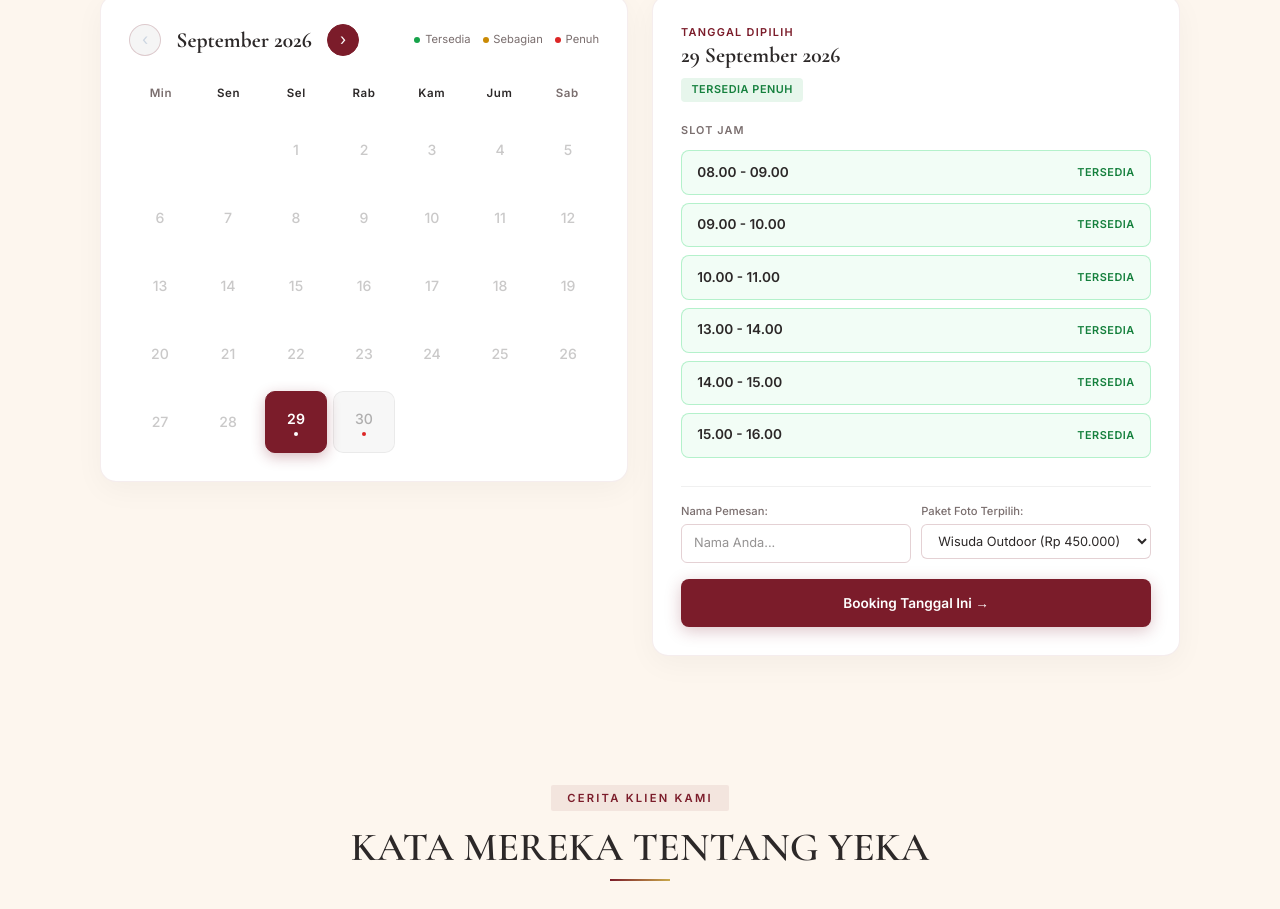
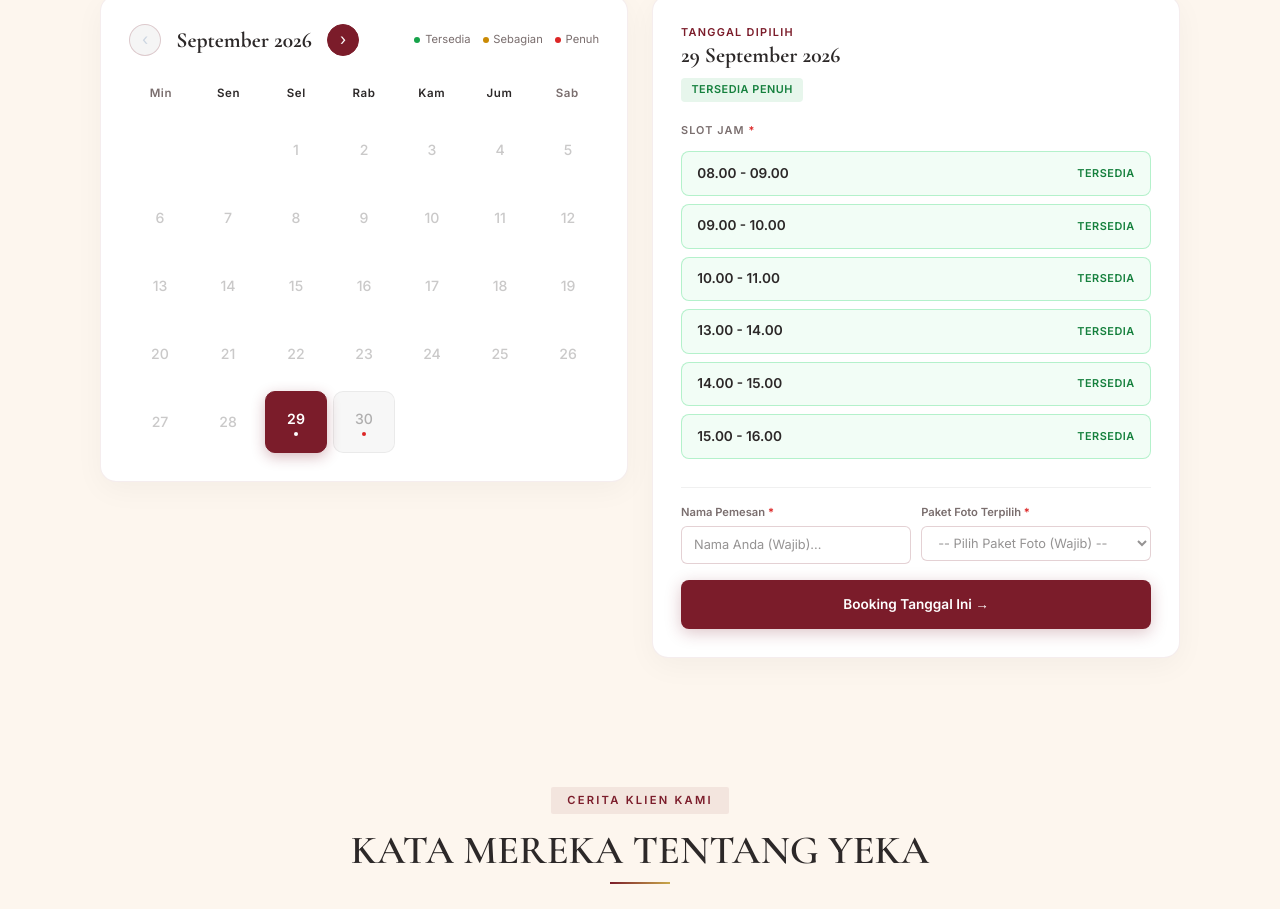
Before and after one commit to andrew-sora/yeka-studio, a Next.js app: page / in a window 1280 px wide. Shown: the part 5000-5909 px from the top of the page. Built offline with nearby package versions, Linux system fonts and the light colour scheme.

Commit message:
feat: make time slot, name, and package mandatory before booking

```diff
--- a/src/components/AvailabilitySection.tsx
+++ b/src/components/AvailabilitySection.tsx
@@ -140,8 +140,10 @@ export default function AvailabilitySection() {
   // Set default selected date to today or null when changing month
   const [selectedDate, setSelectedDate] = useState<number | null>(() => monthOffset === 0 ? today.getDate() : null);
   const [selectedSlot, setSelectedSlot] = useState<string | null>(null);
-  const [selectedPackage, setSelectedPackage] = useState<string>('Wisuda Outdoor');
+  const [selectedPackage, setSelectedPackage] = useState<string>('');
   const [guestName, setGuestName] = useState<string>('');
+  const [submittedAttempt, setSubmittedAttempt] = useState<boolean>(false);
+  const [validationError, setValidationError] = useState<string | null>(null);
 
   const sectionRef = useRef<HTMLDivElement>(null);
   const slotPanelRef = useRef<HTMLDivElement>(null);
@@ -155,6 +157,7 @@ export default function AvailabilitySection() {
     setMonthOffset(newOffset);
     setSelectedDate(newOffset === 0 ? today.getDate() : null);
     setSelectedSlot(null);
+    setValidationError(null);
   };
 
   // Listen to selectPackage custom event from pricing cards
@@ -163,15 +166,17 @@ export default function AvailabilitySection() {
       const customEvent = e as CustomEvent<string>;
       if (customEvent.detail) {
         setSelectedPackage(customEvent.detail);
+        if (validationError) setValidationError(null);
       }
     };
     window.addEventListener('selectPackage', handleSelectPackage);
     return () => window.removeEventListener('selectPackage', handleSelectPackage);
-  }, []);
+  }, [validationError]);
 
   // Reset slot when date changes
   useEffect(() => {
     setSelectedSlot(null);
+    if (validationError) setValidationError(null);
   }, [selectedDate]);
 
   // Reveal animation
@@ -195,15 +200,27 @@ export default function AvailabilitySection() {
     return () => observer.disconnect();
   }, []);
 
-  // Format WA pre-filled message
-  const waPrefilledLink = useMemo(() => {
-    if (!selectedDate) return null;
+  const handleBookingSubmit = () => {
+    setSubmittedAttempt(true);
+
+    const missing: string[] = [];
+    if (!selectedSlot) missing.push('Slot Jam');
+    if (!guestName.trim()) missing.push('Nama Pemesan');
+    if (!selectedPackage.trim()) missing.push('Paket Foto');
+
+    if (missing.length > 0) {
+      setValidationError(`Mohon lengkapi opsi wajib berikut: ${missing.join(', ')}.`);
+      return;
+    }
+
+    setValidationError(null);
+
     const dateStr = `${selectedDate} ${MONTH_ID[viewMonth]} ${viewYear}`;
-    const nameStr = guestName.trim() || '[Nama Klien]';
-    const slotStr = selectedSlot ? `jam ${selectedSlot} WIB` : 'sesi foto';
-    const msg = `Halo, saya ${nameStr}, mau booking paket ${selectedPackage} tanggal ${dateStr} ${slotStr}`;
-    return `https://wa.me/6285952879644?text=${encodeURIComponent(msg)}`;
-  }, [selectedDate, selectedSlot, selectedPackage, guestName, viewMonth, viewYear]);
+    const nameStr = guestName.trim();
+    const msg = `Halo, saya ${nameStr}, mau booking paket ${selectedPackage} untuk tanggal ${dateStr} jam ${selectedSlot} WIB.`;
+    const waUrl = `https://wa.me/6285952879644?text=${encodeURIComponent(msg)}`;
+    window.open(waUrl, '_blank', 'noopener,noreferrer');
+  };
 
   return (
     <section
@@ -594,12 +611,20 @@ export default function AvailabilitySection() {
                     fontSize: '0.68rem',
                     letterSpacing: '0.1em',
                     textTransform: 'uppercase',
-                    color: 'var(--muted)',
+                    color: submittedAttempt && !selectedSlot ? '#DC2626' : 'var(--muted)',
                     fontFamily: 'Inter, sans-serif',
                     fontWeight: 600,
                     marginBottom: '0.75rem',
+                    display: 'flex',
+                    justifyContent: 'space-between',
+                    alignItems: 'center',
                   }}>
-                    SLOT JAM
+                    <span>SLOT JAM <span style={{ color: '#DC2626' }}>*</span></span>
+                    {submittedAttempt && !selectedSlot && (
+                      <span style={{ color: '#DC2626', textTransform: 'none', fontSize: '0.65rem' }}>
+                        (Wajib Dipilih)
+                      </span>
+                    )}
                   </div>
 
                   <div style={{
@@ -607,6 +632,10 @@ export default function AvailabilitySection() {
                     flexDirection: 'column',
                     gap: '0.5rem',
                     marginBottom: '1.25rem',
+                    padding: submittedAttempt && !selectedSlot ? '0.35rem' : '0',
+                    borderRadius: '10px',
+                    border: submittedAttempt && !selectedSlot ? '1.5px dashed #FCA5A5' : 'none',
+                    background: submittedAttempt && !selectedSlot ? '#FEF2F2' : 'transparent',
                   }}>
                     {selectedDayData.slots.map((slotItem) => {
                       const isAvailable = slotItem.status === 'available';
@@ -615,7 +644,10 @@ export default function AvailabilitySection() {
                       return (
                         <div
                           key={slotItem.time}
-                          onClick={isAvailable ? () => setSelectedSlot(prev => prev === slotItem.time ? null : slotItem.time) : undefined}
+                          onClick={isAvailable ? () => {
+                            setSelectedSlot(prev => prev === slotItem.time ? null : slotItem.time);
+                            if (validationError) setValidationError(null);
+                          } : undefined}
                           style={{
                             display: 'flex',
                             alignItems: 'center',
@@ -681,26 +713,30 @@ export default function AvailabilitySection() {
                       display: 'block',
                       fontSize: '0.7rem',
                       fontFamily: 'Inter, sans-serif',
-                      color: 'var(--muted)',
+                      color: submittedAttempt && !guestName.trim() ? '#DC2626' : 'var(--muted)',
                       marginBottom: '0.25rem',
-                      fontWeight: 500,
+                      fontWeight: 600,
                     }}>
-                      Nama Pemesan:
+                      Nama Pemesan <span style={{ color: '#DC2626' }}>*</span>
                     </label>
                     <input
                       type="text"
-                      placeholder="Nama Anda..."
+                      placeholder="Nama Anda (Wajib)..."
                       value={guestName}
-                      onChange={(e) => setGuestName(e.target.value)}
+                      onChange={(e) => {
+                        setGuestName(e.target.value);
+                        if (validationError) setValidationError(null);
+                      }}
                       style={{
                         width: '100%',
                         padding: '0.5rem 0.75rem',
                         borderRadius: '6px',
-                        border: '1px solid rgba(123,28,42,0.2)',
+                        border: submittedAttempt && !guestName.trim() ? '1.5px solid #DC2626' : '1px solid rgba(123,28,42,0.2)',
                         fontFamily: 'Inter, sans-serif',
                         fontSize: '0.8rem',
                         color: 'var(--charcoal)',
                         outline: 'none',
+                        background: submittedAttempt && !guestName.trim() ? '#FEF2F2' : 'white',
                       }}
                     />
                   </div>
@@ -710,27 +746,31 @@ export default function AvailabilitySection() {
                       display: 'block',
                       fontSize: '0.7rem',
                       fontFamily: 'Inter, sans-serif',
-                      color: 'var(--muted)',
+                      color: submittedAttempt && !selectedPackage.trim() ? '#DC2626' : 'var(--muted)',
                       marginBottom: '0.25rem',
-                      fontWeight: 500,
+                      fontWeight: 600,
                     }}>
-                      Paket Foto Terpilih:
+                      Paket Foto Terpilih <span style={{ color: '#DC2626' }}>*</span>
                     </label>
                     <select
                       value={selectedPackage}
-                      onChange={(e) => setSelectedPackage(e.target.value)}
+                      onChange={(e) => {
+                        setSelectedPackage(e.target.value);
+                        if (validationError) setValidationError(null);
+                      }}
                       style={{
                         width: '100%',
                         padding: '0.5rem 0.75rem',
                         borderRadius: '6px',
-                        border: '1px solid rgba(123,28,42,0.2)',
+                        border: submittedAttempt && !selectedPackage.trim() ? '1.5px solid #DC2626' : '1px solid rgba(123,28,42,0.2)',
                         fontFamily: 'Inter, sans-serif',
                         fontSize: '0.8rem',
-                        color: 'var(--charcoal)',
-                        background: 'white',
+                        color: selectedPackage ? 'var(--charcoal)' : 'rgba(44,40,40,0.5)',
+                        background: submittedAttempt && !selectedPackage.trim() ? '#FEF2F2' : 'white',
                         outline: 'none',
                       }}
                     >
+                      <option value="" disabled>-- Pilih Paket Foto (Wajib) --</option>
                       <option value="Wisuda Outdoor">Wisuda Outdoor (Rp 450.000)</option>
                       <option value="Wisuda Indoor">Wisuda Indoor (Rp 550.000)</option>
                       <option value="Wisuda Studio">Wisuda Studio (Rp 650.000)</option>
@@ -742,12 +782,30 @@ export default function AvailabilitySection() {
                   </div>
                 </div>
 
-                {waPrefilledLink && (
-                  <a
-                    href={waPrefilledLink}
+                {validationError && (
+                  <div style={{
+                    background: '#FEF2F2',
+                    border: '1px solid #FCA5A5',
+                    color: '#991B1B',
+                    padding: '0.5rem 0.75rem',
+                    borderRadius: '6px',
+                    fontSize: '0.75rem',
+                    fontFamily: 'Inter, sans-serif',
+                    marginBottom: '0.75rem',
+                    display: 'flex',
+                    alignItems: 'center',
+                    gap: '0.4rem',
+                    fontWeight: 500,
+                  }}>
+                    <span>⚠️</span>
+                    <span>{validationError}</span>
+                  </div>
+                )}
+
+                <button
+                  type="button"
+                  onClick={handleBookingSubmit}
                   id="cta-booking-slot-wa"
-                    target="_blank"
-                    rel="noopener noreferrer"
                   style={{
                     display: 'block',
                     textAlign: 'center',
@@ -758,7 +816,8 @@ export default function AvailabilitySection() {
                     fontFamily: 'Inter, sans-serif',
                     fontSize: '0.85rem',
                     fontWeight: 600,
-                      textDecoration: 'none',
+                    border: 'none',
+                    cursor: 'pointer',
                     boxShadow: '0 4px 16px rgba(123,28,42,0.25)',
                     transition: 'all 0.25s ease',
                     width: '100%',
@@ -773,8 +832,7 @@ export default function AvailabilitySection() {
                   }}
                 >
                   Booking Tanggal Ini &rarr;
-                  </a>
-                )}
+                </button>
               </div>
             )}
           </div>
```
Lines whose indentation alone changed are shown as unchanged.
